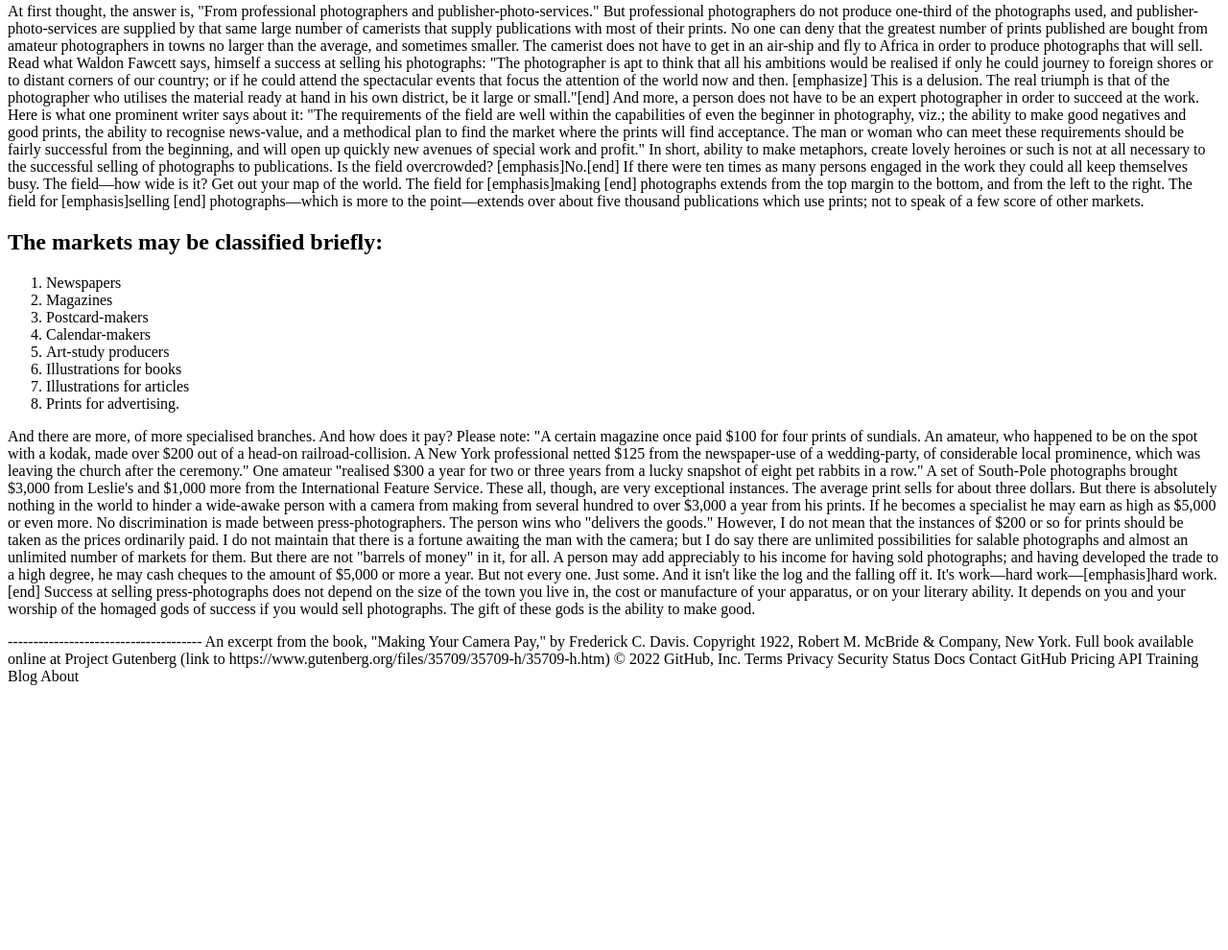
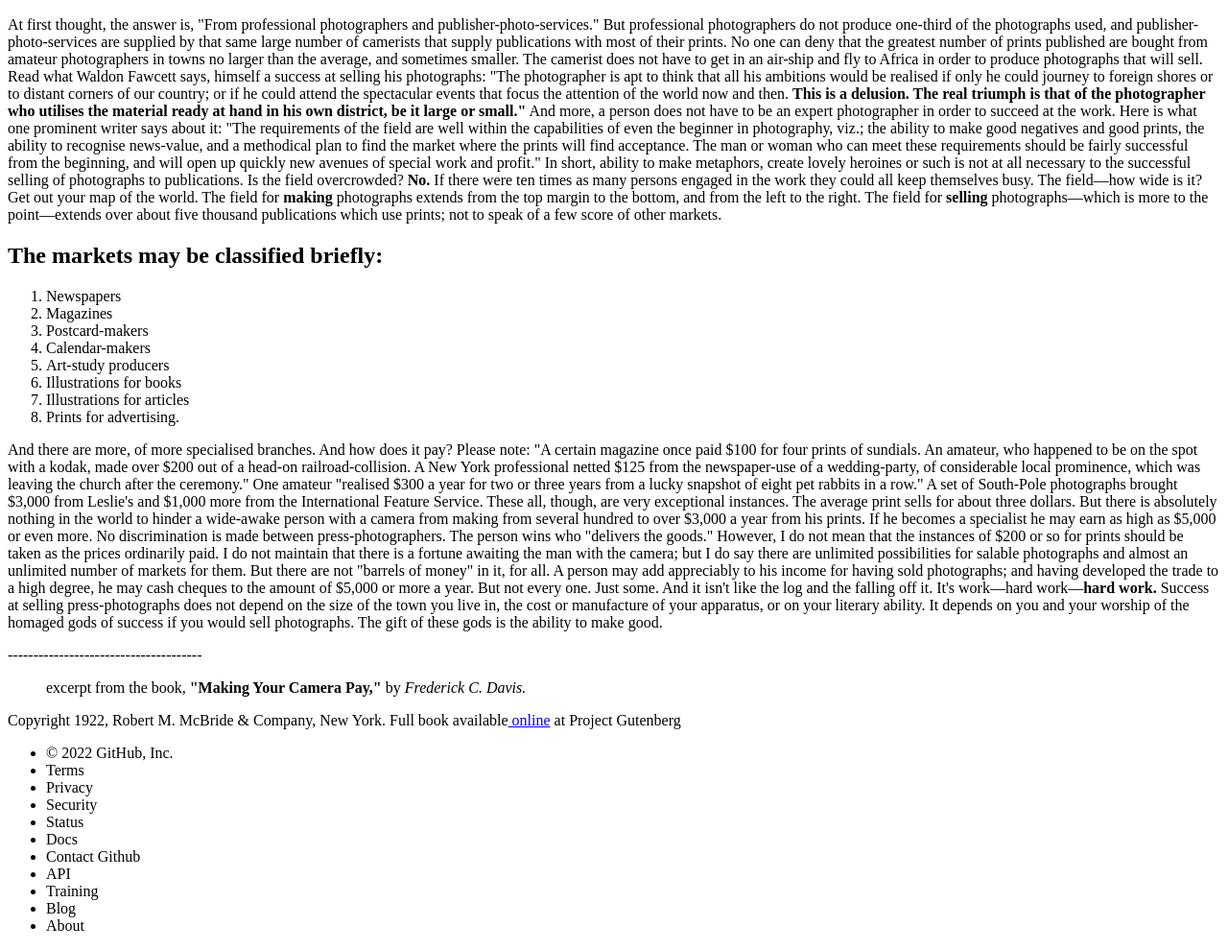
Before and after one commit to c-poteat/bookMarkupExercise, a plain HTML site: page index.html in a window 1280 px wide. Shown: the part 301-1291 px from the top of the page at 96% size. Before the commit the page ends 1023 px from the top, so only its background shows below. Drawn offline with Linux system fonts and the light colour scheme.

Commit message:
Updated html

```diff
--- a/index.html
+++ b/index.html
@@ -1,4 +1,13 @@
-<h1>I. What It's All About</h1>
+<!DOCTYPE html>
+<html lang="en">
+<head>
+    <meta charset="UTF-8">
+    <meta http-equiv="X-UA-Compatible" content="IE=edge">
+    <meta name="viewport" content="width=device-width, initial-scale=1.0">
+    <title>Document</title>
+</head>
+<body>
+    <h1>I. What It's All About</h1>
 
 <p>Whence come the thousands of photographs used every month by newspapers and magazines?</p>
 
@@ -17,7 +26,7 @@
 
     The camerist does not have to get in an air-ship and fly to Africa in order to produce photographs that will sell. Read what Waldon Fawcett says, himself a success at selling his photographs:
 
-    "The photographer is apt to think that all his ambitions would be realised if only he could journey to foreign shores or to distant corners of our country; or if he could attend the spectacular events that focus the attention of the world now and then. [emphasize] This is a delusion. The real triumph is that of the photographer who utilises the material ready at hand in his own district, be it large or small."[end]
+    "The photographer is apt to think that all his ambitions would be realised if only he could journey to foreign shores or to distant corners of our country; or if he could attend the spectacular events that focus the attention of the world now and then. <strong>This is a delusion. The real triumph is that of the photographer who utilises the material ready at hand in his own district, be it large or small."</strong>
 
     And more, a person does not have to be an expert photographer in order to succeed at the work. Here is what one prominent writer says about it:
 
@@ -25,9 +34,9 @@
 
     In short, ability to make metaphors, create lovely heroines or such is not at all necessary to the successful selling of photographs to publications.
 
-    Is the field overcrowded? [emphasis]No.[end] If there were ten times as many persons engaged in the work they could all keep themselves busy.
+    Is the field overcrowded? <strong>No.</strong> If there were ten times as many persons engaged in the work they could all keep themselves busy.
 
-    The field—how wide is it? Get out your map of the world. The field for [emphasis]making [end] photographs extends from the top margin to the bottom, and from the left to the right. The field for [emphasis]selling [end] photographs—which is more to the point—extends over about five thousand publications which use prints; not to speak of a few score of other markets.
+    The field—how wide is it? Get out your map of the world. The field for <strong> making </strong> photographs extends from the top margin to the bottom, and from the left to the right. The field for <strong> selling </strong> photographs—which is more to the point—extends over about five thousand publications which use prints; not to speak of a few score of other markets.
 </p>
 
 <h2>The markets may be classified briefly:</h2>
@@ -51,22 +60,29 @@
 
     No discrimination is made between press-photographers. The person wins who "delivers the goods."
 
-    However, I do not mean that the instances of $200 or so for prints should be taken as the prices ordinarily paid. I do not maintain that there is a fortune awaiting the man with the camera; but I do say there are unlimited possibilities for salable photographs and almost an unlimited number of markets for them. But there are not "barrels of money" in it, for all. A person may add appreciably to his income for having sold photographs; and having developed the trade to a high degree, he may cash cheques to the amount of $5,000 or more a year. But not every one. Just some. And it isn't like the log and the falling off it. It's work—hard work—[emphasis]hard work.[end]
+    However, I do not mean that the instances of $200 or so for prints should be taken as the prices ordinarily paid. I do not maintain that there is a fortune awaiting the man with the camera; but I do say there are unlimited possibilities for salable photographs and almost an unlimited number of markets for them. But there are not "barrels of money" in it, for all. A person may add appreciably to his income for having sold photographs; and having developed the trade to a high degree, he may cash cheques to the amount of $5,000 or more a year. But not every one. Just some. And it isn't like the log and the falling off it. It's work—hard work—<strong>hard work.</strong>
 
     Success at selling press-photographs does not depend on the size of the town you live in, the cost or manufacture of your apparatus, or on your literary ability. It depends on you and your worship of the homaged gods of success if you would sell photographs. The gift of these gods is the ability to make good.
 </p>
 
 --------------------------------------
-An excerpt from the book, "Making Your Camera Pay," by Frederick C. Davis. Copyright 1922, Robert M. McBride & Company, New York. Full book available online at Project Gutenberg (link to https://www.gutenberg.org/files/35709/35709-h/35709-h.htm)
-© 2022 GitHub, Inc.
-Terms
-Privacy
-Security
-Status
-Docs
-Contact GitHub
-Pricing
-API
-Training
-Blog
-About
+<blockquote>
+<p>excerpt from the book, <strong>"Making Your Camera Pay,"</strong> by <cite>Frederick C. Davis.</cite>
+</blockquote>
+<p>Copyright 1922, Robert M. McBride & Company, New York. Full book available<a href="https://www.gutenberg.org/files/35709/35709-h/35709-h.htm" > online</a> at Project Gutenberg
+
+  <ul>
+<li>© 2022 GitHub, Inc.</li>
+<li>Terms</li>
+<li>Privacy</li>
+<li>Security</li>
+<li>Status</li>
+<li>Docs</li>
+<li>Contact Github</li>
+<li>API</li>
+<li>Training</li>
+<li>Blog</li>
+<li>About</li>
+</ul>
+</body>
+</html>
```
